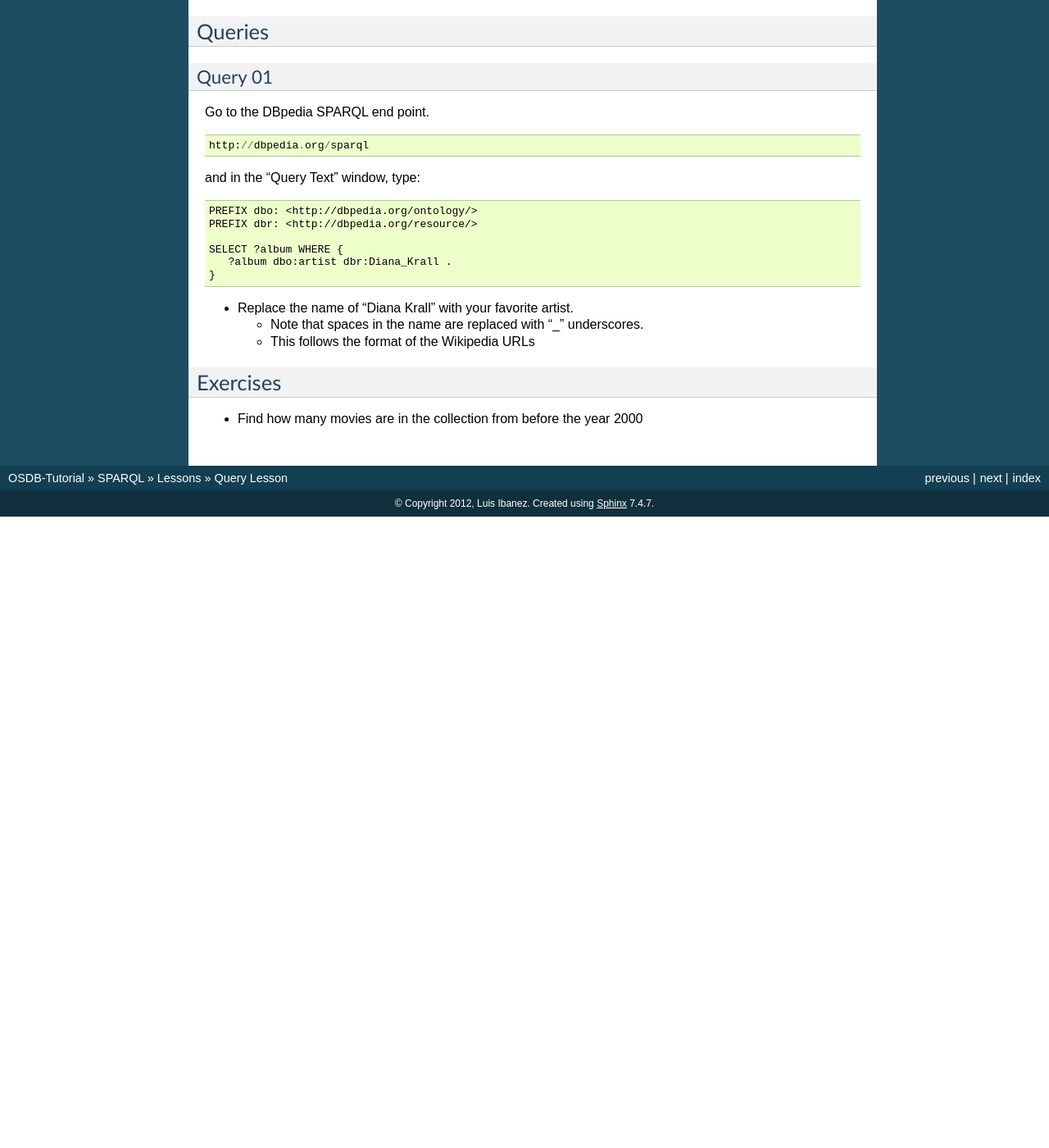
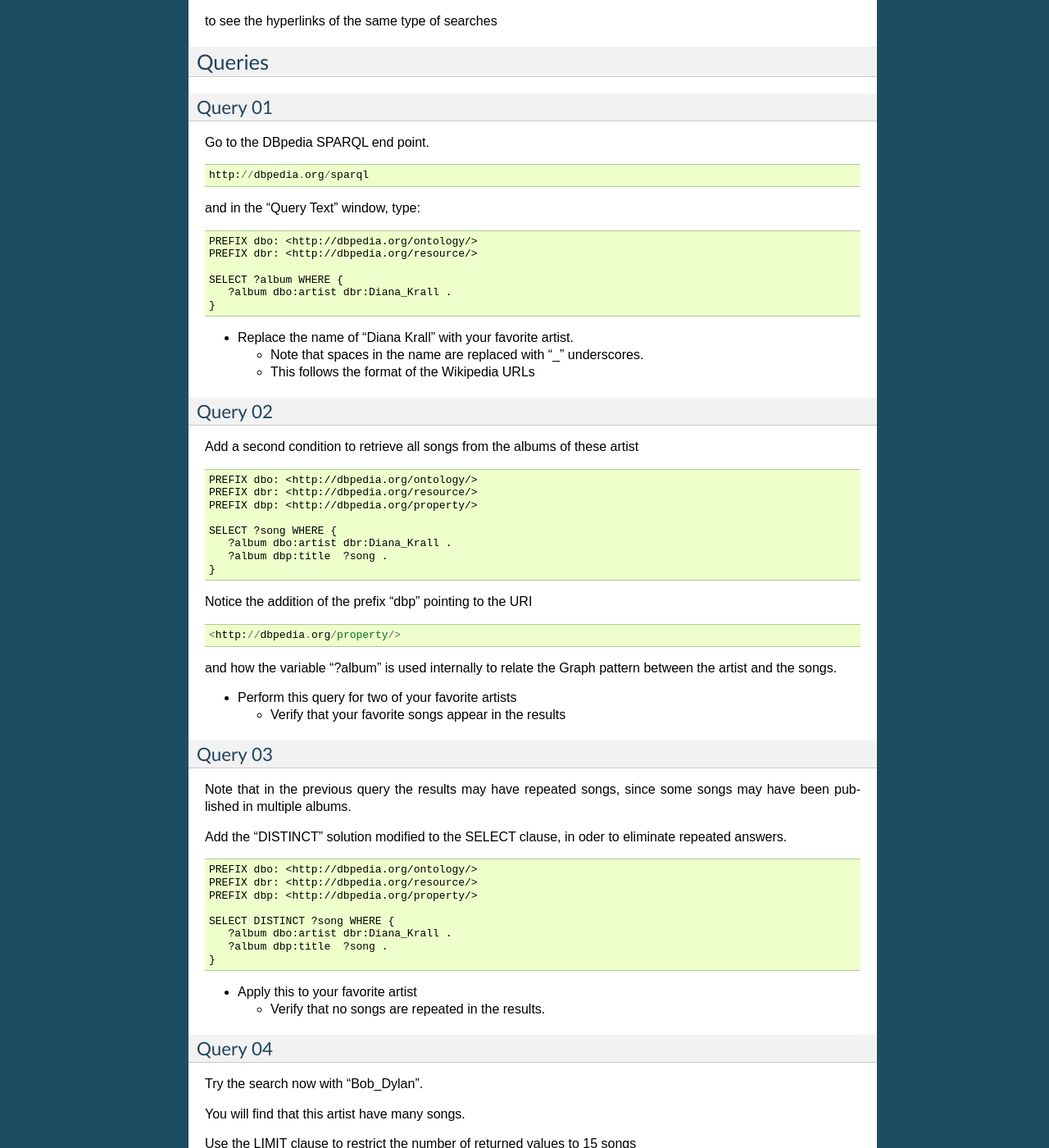
Before and after one commit to luisibanez/open-source-databases-tutorial, a Sphinx documentation site: the page built from source/SPARQL/LessonQuery.rst, in a window 1280 px wide and 1400 px high, scrolled down 519 px. Shown: the whole window at 82% size. Built offline with Sphinx 7.4.7, drawn with Linux system fonts in a browser that asks for light colours; before the commit the page ends 1149 px from its top, so only the background shows below that; some of the changed text lies outside the part shown.

Commit message:
Added DISTINCT, LIMIT, OFFSET.
With specific examples.

```diff
--- a/source/SPARQL/LessonQuery.rst
+++ b/source/SPARQL/LessonQuery.rst
@@ -22,11 +22,13 @@ To start, open your Web Browser at the address of the `Virtuoso SPARQL Query Edi
 
         http://dbpedia.org/sparql
 
-We will also use in parallel the SNORQL Explorere
+We will also use in parallel the SNORQL Explorer
 
 ::
 
         http://dbpedia.org/snorql/
+
+to see the hyperlinks of the same type of searches
 
 
 Queries
@@ -59,6 +61,92 @@ and in the "Query Text" window, type:
   * This follows the format of the Wikipedia URLs
 
 
+Query 02
+~~~~~~~~
+
+Add a second condition to retrieve all songs from the albums of these artist
+
+::
+
+  PREFIX dbo: <http://dbpedia.org/ontology/>
+  PREFIX dbr: <http://dbpedia.org/resource/>
+  PREFIX dbp: <http://dbpedia.org/property/>
+
+  SELECT ?song WHERE {
+     ?album dbo:artist dbr:Diana_Krall .
+     ?album dbp:title  ?song .
+  }
+
+
+Notice the addition of the prefix "dbp" pointing to the URI
+
+::
+
+    <http://dbpedia.org/property/>
+
+and how the variable "?album" is used internally to relate the Graph pattern
+between the artist and the songs.
+
+* Perform this query for two of your favorite artists
+
+  * Verify that your favorite songs appear in the results
+
+
+Query 03
+~~~~~~~~
+
+Note that in the previous query the results may have repeated songs, since some
+songs may have been published in multiple albums.
+
+Add the "DISTINCT" solution modified to the SELECT clause, in oder to eliminate
+repeated answers.
+
+::
+
+  PREFIX dbo: <http://dbpedia.org/ontology/>
+  PREFIX dbr: <http://dbpedia.org/resource/>
+  PREFIX dbp: <http://dbpedia.org/property/>
+
+  SELECT DISTINCT ?song WHERE {
+     ?album dbo:artist dbr:Diana_Krall .
+     ?album dbp:title  ?song .
+  }
+
+
+* Apply this to your favorite artist
+
+  * Verify that no songs are repeated in the results.
+
+
+Query 04
+~~~~~~~~
+
+Try the search now with "Bob_Dylan".
+
+You will find that this artist have many songs.
+
+Use the LIMIT clause to restrict the number of returned values to 15 songs
+
+::
+
+  PREFIX dbo: <http://dbpedia.org/ontology/>
+  PREFIX dbr: <http://dbpedia.org/resource/>
+  PREFIX dbp: <http://dbpedia.org/property/>
+
+  SELECT DISTINCT ?song WHERE {
+     ?album dbo:artist dbr:Bob_Dylan .
+     ?album dbp:title  ?song .
+  }
+
+  LIMIT 15
+
+
+* Below LIMIT, add the "OFFSET 5" clause to start the group of 15 songs in the fifth song
+* Experiment with two other values of LIMIT
+* Experiment with two other values of OFFSET
+
+
+
 
 Exercises
 ---------
```
